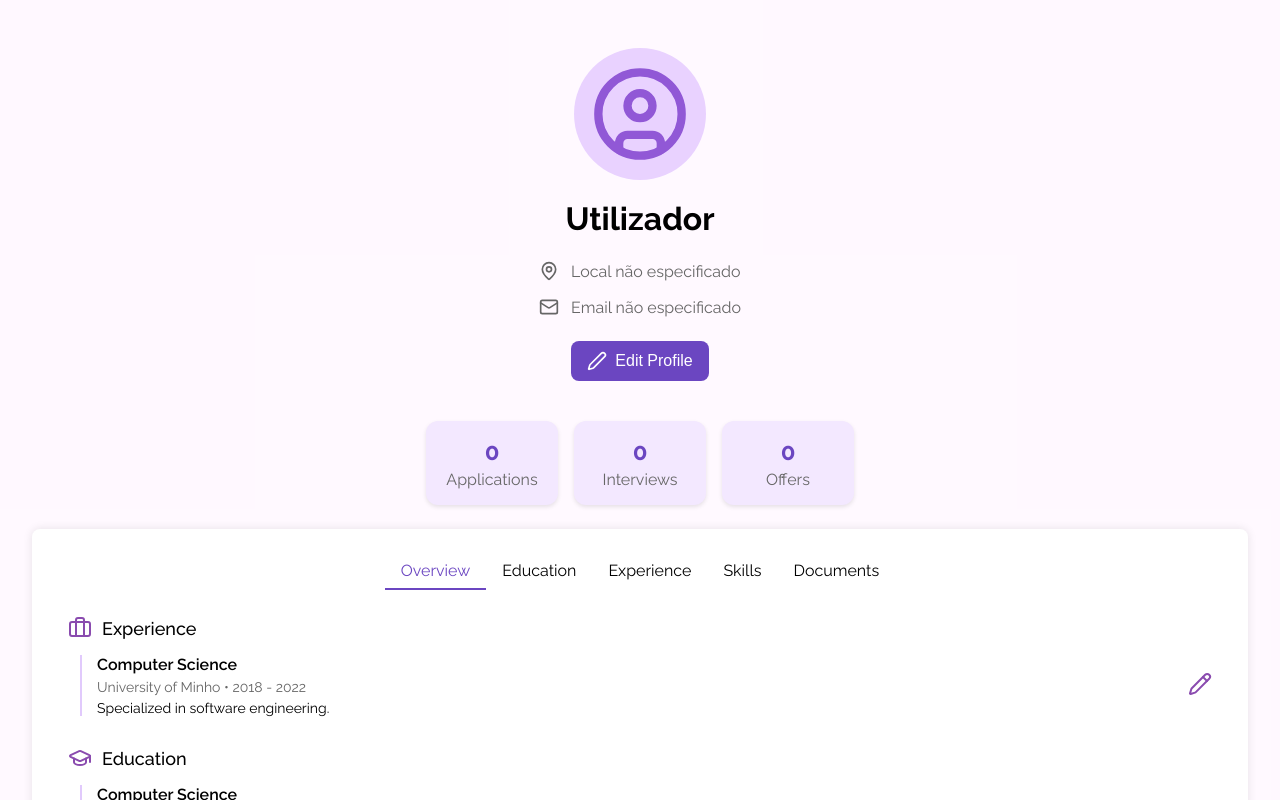
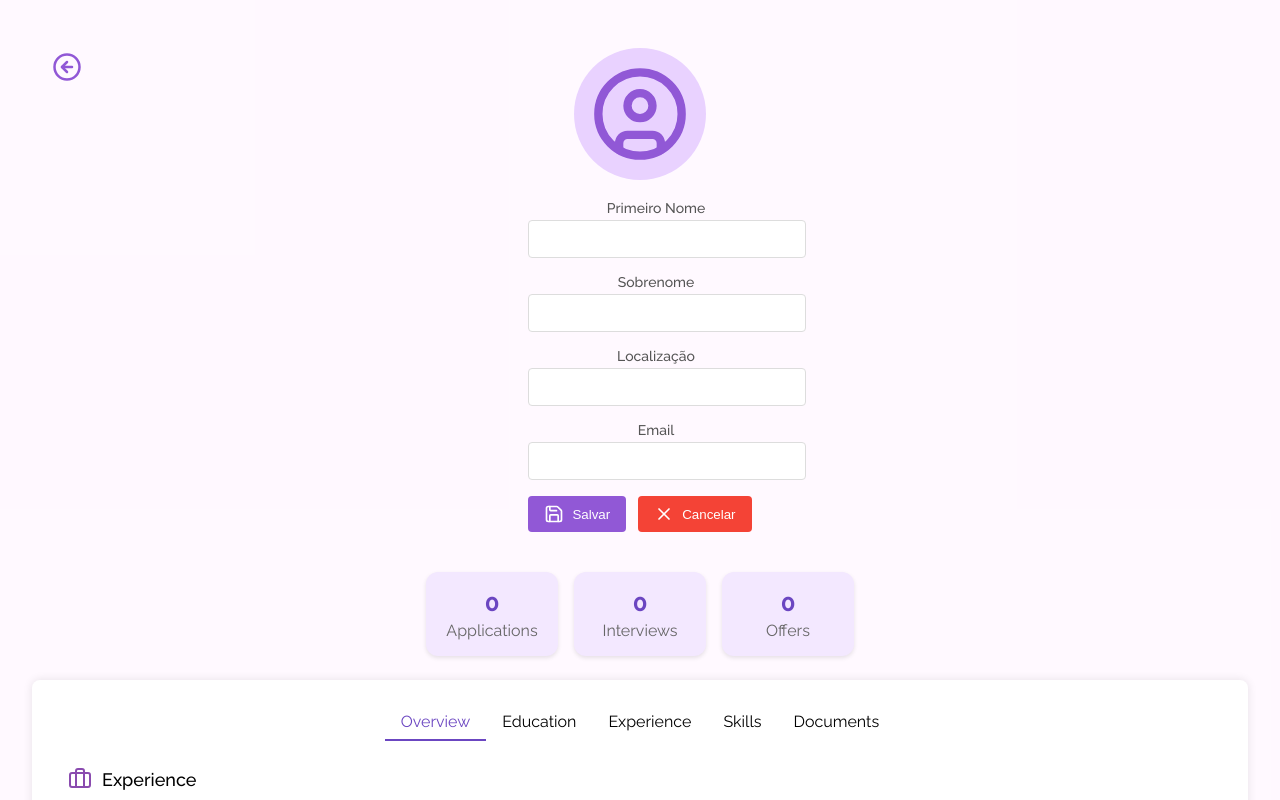
Before and after one commit to BiancaMRV/jobfinder, a React (Vite) app in the folder client/: page /profile in a window 1280 px wide. Both pictures are taken after a click on the button "Edit Profile". Shown: the top 800 px of the page. Built offline with nearby package versions, Linux system fonts and the light colour scheme; no server answers.

Commit message:
changes in user profile added a botton to go back to home page when in profile, and button edit profile is working

```diff
--- a/client/src/components/jobs/HomePage/HomePage.module.css
+++ b/client/src/components/jobs/HomePage/HomePage.module.css
@@ -38,10 +38,13 @@
   /* flex-direction: column; */
   margin: 2rem 1rem 0 1rem;
   justify-content: space-between;
+
   width: 100%;
 }
 .titlerecommendedjobs {
   margin: 0;
+  font-size: 1.5rem;
+  font-weight: 600;
 }
 
 .filtertogglebutton {
--- a/client/src/components/jobs/JobCardPage/JobCardPage.tsx
+++ b/client/src/components/jobs/JobCardPage/JobCardPage.tsx
@@ -41,7 +41,7 @@ Join a dynamic team to design, develop, and maintain high-performance software a
   useEffect(() => {
     console.log("Fetching data...");
     fetchData();
-  }, [jobOfferId]); //Adicionei jobId como dependência do useEffect para recarregar quando o ID mudar
+  }, [jobOfferId]);
 
   return (
     <div className={styles.jobofferpage}>
--- a/client/src/components/profile/Profile/Profile.module.css
+++ b/client/src/components/profile/Profile/Profile.module.css
@@ -7,11 +7,78 @@
   box-sizing: border-box;
   width: 100%;
 }
+.buttonarrow {
+  position: absolute;
+  left: 0;
+  top: 20px; /* você pode ajustar este valor conforme necessário */
+  margin-left: 20px; /* espaçamento da borda esquerda */
+}
+
 .profileImage {
   width: 120px; /* ou o mesmo tamanho do CircleUser */
   height: 120px;
   border-radius: 50%;
   object-fit: cover; /* Garante que a imagem preencha o espaço sem distorcer */
+}
+.editFormContainer {
+  width: 100%;
+  padding: 1rem;
+}
+
+.formGroup {
+  margin-bottom: 1rem;
+  width: 100%;
+}
+
+.formGroup label {
+  display: block;
+  margin-bottom: 0.25rem;
+  font-weight: 500;
+  font-size: 0.875rem;
+  color: #555;
+}
+
+.inputField {
+  width: 100%;
+  padding: 0.625rem;
+  border: 1px solid #ddd;
+  border-radius: 0.25rem;
+  font-size: 0.875rem;
+  background-color: #fff;
+}
+
+.inputField:focus {
+  outline: none;
+  border-color: #9158d6;
+  box-shadow: 0 0 0 1px #9158d6;
+}
+
+.buttonGroup {
+  display: flex;
+  gap: 0.75rem;
+  margin-top: 1rem;
+}
+
+.saveButton,
+.cancelButton {
+  display: flex;
+  align-items: center;
+  gap: 0.5rem;
+  padding: 0.5rem 1rem;
+  border-radius: 0.25rem;
+  cursor: pointer;
+  font-weight: 500;
+  border: none;
+}
+
+.saveButton {
+  background-color: #9158d6;
+  color: white;
+}
+
+.cancelButton {
+  background-color: #f44336;
+  color: white;
 }
 
 .profileheader {
@@ -48,6 +115,7 @@
 
 .profilecard {
   display: flex;
+  position: relative;
   flex-direction: column;
   gap: 0.5rem;
   padding: 1rem;
--- a/client/src/components/profile/Profile/Profile.tsx
+++ b/client/src/components/profile/Profile/Profile.tsx
@@ -1,5 +1,13 @@
 import styles from "./Profile.module.css";
-import { CircleUser, MapPin, Mail, Edit2 } from "lucide-react";
+import {
+  CircleUser,
+  MapPin,
+  Mail,
+  Edit2,
+  X,
+  Save,
+  CircleArrowLeft,
+} from "lucide-react";
 import { useEffect, useState } from "react";
 import Overview from "./Overview";
 import Documents from "./Documents";
@@ -17,6 +25,7 @@ interface ApplicationStatus {
 interface ProfileProps {
   isCompanyView?: boolean;
 }
+
 interface UserData {
   firstName: string;
   lastName: string;
@@ -32,7 +41,25 @@ export function Profile({ isCompanyView = false }: ProfileProps) {
     location: "",
   });
 
+  const [isEditing, setIsEditing] = useState(false);
+  const [editData, setEditData] = useState<UserData>({
+    firstName: "",
+    lastName: "",
+    email: "",
+    location: "",
+  });
+
   useEffect(() => {
+    // Primeiro tenta carregar do localStorage
+    const savedUserData = localStorage.getItem("userData");
+    if (savedUserData) {
+      const parsedData = JSON.parse(savedUserData);
+      setUserData(parsedData);
+      setEditData(parsedData);
+      return;
+    }
+
+    // Se não encontrar no localStorage, tenta buscar da API
     const fetchUserData = async () => {
       try {
         const response = await fetch("http://localhost:3000/users", {
@@ -44,21 +71,28 @@ export function Profile({ isCompanyView = false }: ProfileProps) {
         }
 
         const data = await response.json();
-        setUserData({
+        const formattedData = {
           firstName: data.firstname || "",
           lastName: data.lastname || "",
           email: data.email || "",
           location: data.location || "",
-        });
+        };
+
+        setUserData(formattedData);
+        setEditData(formattedData);
+        // Salva no localStorage para uso futuro
+        localStorage.setItem("userData", JSON.stringify(formattedData));
       } catch (error) {
         console.error("Error fetching user:", error);
       }
     };
     fetchUserData();
   }, []);
+
   const fullName = `${userData.firstName} ${userData.lastName}`.trim();
-  console.log("Full Name:", fullName);
+
   const [profileImage, setProfileImage] = useState<string | null>(null);
+
   useEffect(() => {
     const savedImage = localStorage.getItem("profileImage");
     if (savedImage) {
@@ -126,12 +160,44 @@ export function Profile({ isCompanyView = false }: ProfileProps) {
     }
   };
 
+  const handleEditClick = () => {
+    setEditData({ ...userData });
+    setIsEditing(true);
+  };
+
+  const handleCancelEdit = () => {
+    setIsEditing(false);
+  };
+
+  const handleSave = () => {
+    // Salvar os dados editados no localStorage
+    const updatedUserData = { ...editData };
+    setUserData(updatedUserData);
+    localStorage.setItem("userData", JSON.stringify(updatedUserData));
+    setIsEditing(false);
+  };
+
+  const handleChange = (e: React.ChangeEvent<HTMLInputElement>) => {
+    const { name, value } = e.target;
+    setEditData((prev) => ({
+      ...prev,
+      [name]: value,
+    }));
+  };
+
   return (
     <ProfileProvider isCompanyView={isCompanyView}>
       <div className={styles.profilecontainer}>
         <div className={styles.profilecard}>
+          <div className={styles.buttonarrow}>
+            <CircleArrowLeft
+              className={styles.circlearrowleft}
+              color="#9158d6"
+              size={30}
+              onClick={() => window.history.back()}
+            />
+          </div>
           <div className={styles.profileheader}>
-            {/* Conditionally render the upload functionality based on view type */}
             {isCompanyView ? (
               <div className={styles.profileimage}>
                 {profileImage ? (
@@ -174,31 +240,99 @@ export function Profile({ isCompanyView = false }: ProfileProps) {
                 />
               </>
             )}
-            <h2> {fullName || "Utilizador"} </h2>
+
+            {!isEditing ? (
+              <>
+                <h2>{fullName || "Utilizador"}</h2>
                 <div className={styles.profileinfo}>
                   <div className={styles.location}>
                     <MapPin size={20} />
-                <span>{userData.location || "Local não especificado"} </span>
+                    <span>{userData.location || "Local não especificado"}</span>
                   </div>
                   <div className={styles.email}>
                     <Mail size={20} />
-                <span>{userData.email || "Email não especificado"} </span>
+                    <span>{userData.email || "Email não especificado"}</span>
                   </div>
                 </div>
 
-            {/* Only show the edit button if it's not company view */}
                 {!isCompanyView && (
                   <button
                     className={styles.buttonprofile}
-                onClick={() => console.log("Edit profile")}
+                    onClick={handleEditClick}
                   >
                     <Edit2 size={20} />
-                <span> Edit Profile </span>
+                    <span>Edit Profile</span>
                   </button>
+                )}
+              </>
+            ) : (
+              <div className={styles.editFormContainer}>
+                <div className={styles.formGroup}>
+                  <label htmlFor="firstName">Primeiro Nome</label>
+                  <input
+                    type="text"
+                    id="firstName"
+                    name="firstName"
+                    value={editData.firstName}
+                    onChange={handleChange}
+                    className={styles.inputField}
+                  />
+                </div>
+
+                <div className={styles.formGroup}>
+                  <label htmlFor="lastName">Sobrenome</label>
+                  <input
+                    type="text"
+                    id="lastName"
+                    name="lastName"
+                    value={editData.lastName}
+                    onChange={handleChange}
+                    className={styles.inputField}
+                  />
+                </div>
+
+                <div className={styles.formGroup}>
+                  <label htmlFor="location">Localização</label>
+                  <input
+                    type="text"
+                    id="location"
+                    name="location"
+                    value={editData.location}
+                    onChange={handleChange}
+                    className={styles.inputField}
+                  />
+                </div>
+
+                <div className={styles.formGroup}>
+                  <label htmlFor="email">Email</label>
+                  <input
+                    type="email"
+                    id="email"
+                    name="email"
+                    value={editData.email}
+                    onChange={handleChange}
+                    className={styles.inputField}
+                  />
+                </div>
+
+                <div className={styles.buttonGroup}>
+                  <button className={styles.saveButton} onClick={handleSave}>
+                    <Save size={20} />
+                    <span>Salvar</span>
+                  </button>
+                  <button
+                    className={styles.cancelButton}
+                    onClick={handleCancelEdit}
+                  >
+                    <X size={20} />
+                    <span>Cancelar</span>
+                  </button>
+                </div>
+              </div>
             )}
           </div>
 
-          {/* Only show application stats if it's not company view */}
+          {/* Apenas mostra as estatísticas se não for company view */}
           {!isCompanyView && (
             <div className={styles.statsContainer}>
               <div className={styles.statCard}>
```
Also changed, not shown: client/src/components/jobs/HomePage/HomePage.tsx (+4 -31 lines). Lines whose indentation alone changed are shown as unchanged.
